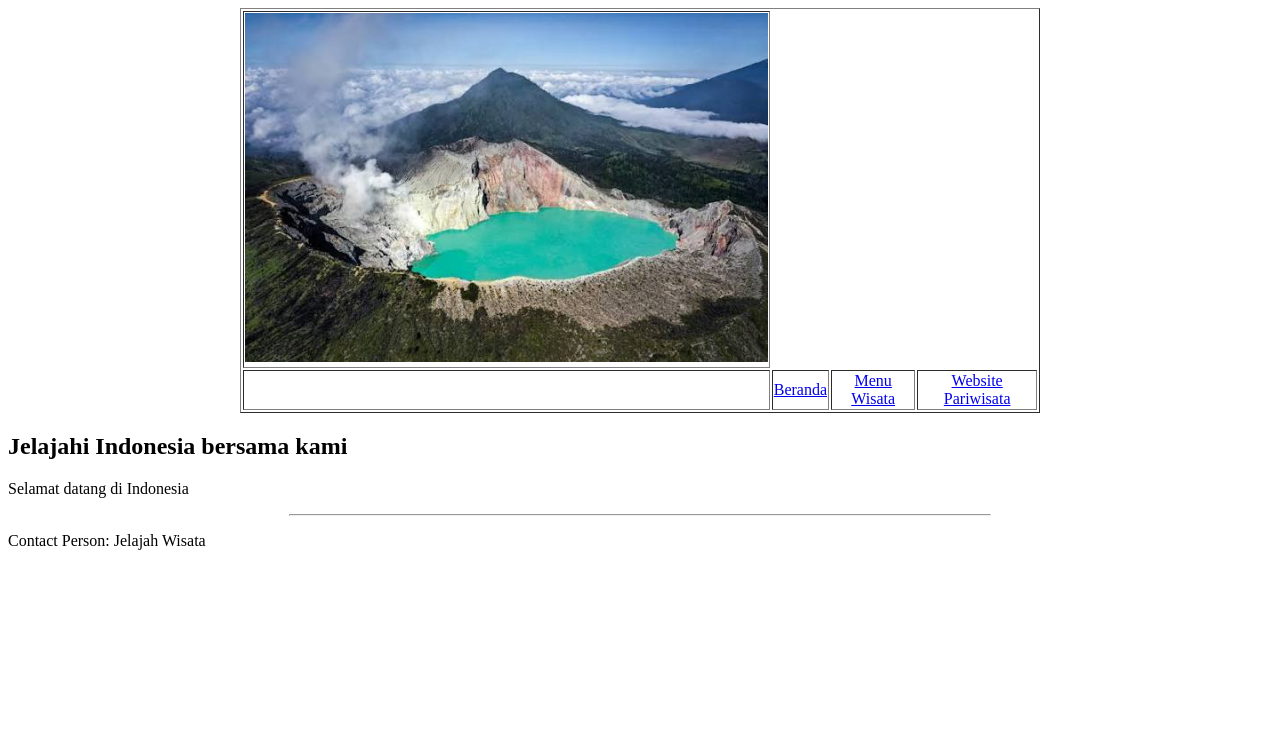
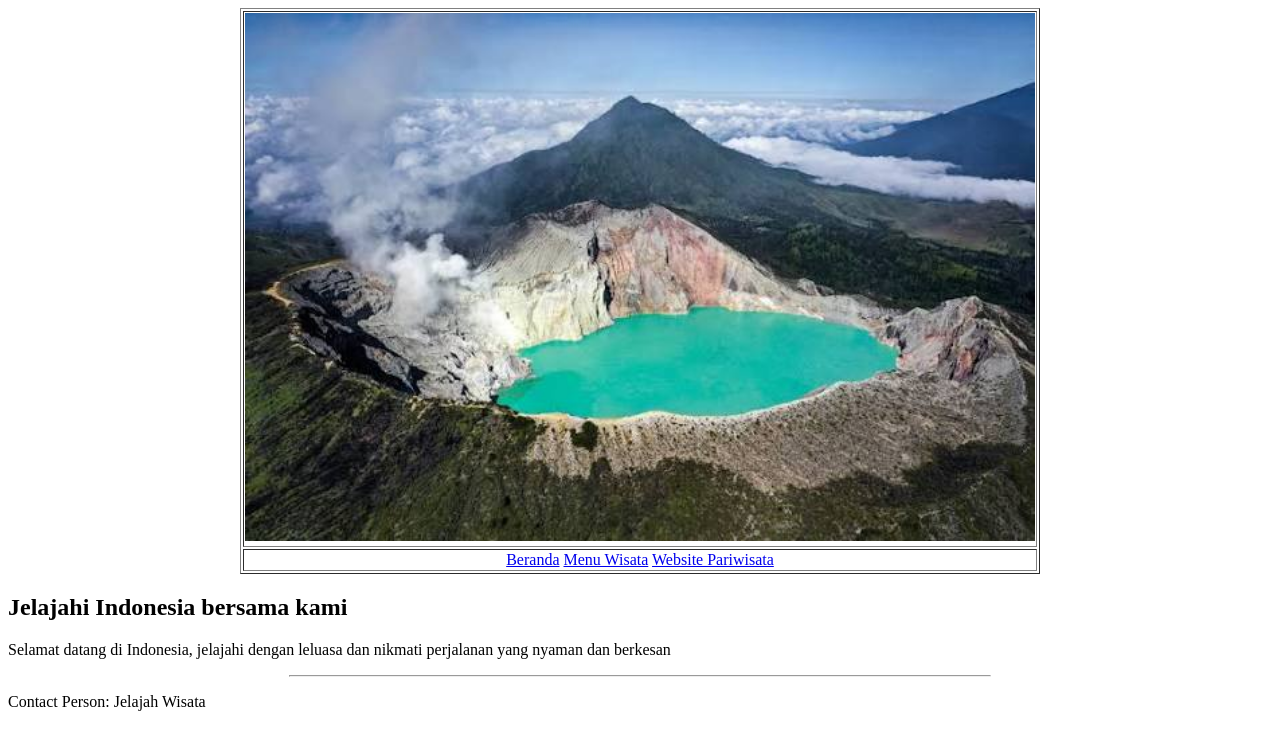
Before and after one commit to najwahalwa55-prog/Hyperlink-, a plain HTML site: page index.html in a window 1280 px wide. Drawn offline with Linux system fonts and the light colour scheme.

Commit message:
Refactor navigation links and update welcome text
Updated navigation links and enhanced welcome message.

```diff
--- a/index.html
+++ b/index.html
@@ -16,16 +16,16 @@
 
         <tr align="center">
             <td>
-                <td><a href="Beranda.html">Beranda</a></td>
-                <td><a href="menuwisata">Menu Wisata</a></td>
-                <td><a href="#">Website Pariwisata</a></td>
+                <a href="Beranda.html">Beranda</a>
+                <a href="menuwisata">Menu Wisata</a>
+                <a href="#">Website Pariwisata</a>
             </td>
         </tr>
     </table>
         <tr align="center">
             <td>
                 <h2>Jelajahi Indonesia bersama kami</h2>
-                <p>Selamat datang di Indonesia</p>
+                <p>Selamat datang di Indonesia, jelajahi dengan leluasa dan nikmati perjalanan yang nyaman dan berkesan</p>
                 <hr width="700px">
                 <p>Contact Person: Jelajah Wisata</p>
             </td>
```
